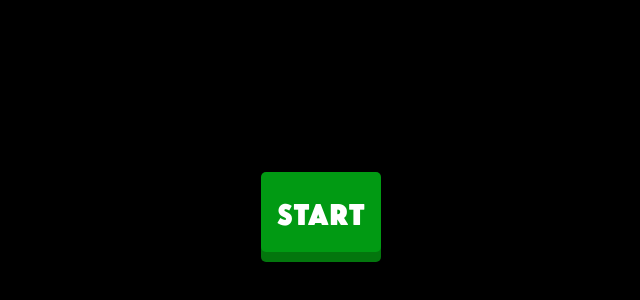
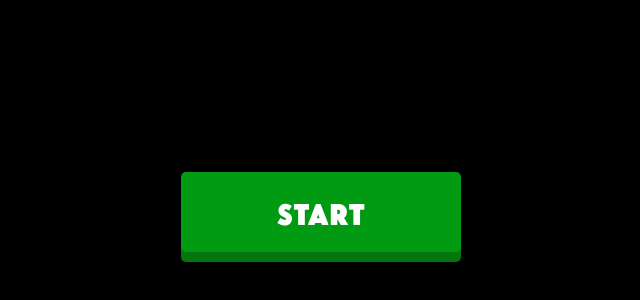
Before and after one commit to WhileIf001/Keyboard-Sim, a plain HTML site: page index.html in a window 1280 px wide. Shown: the part 146-446 px from the top of the page, without its empty margins (319-959 px from the left). Drawn offline with Linux system fonts and the light colour scheme.

Commit message:
Bugging start btn

```diff
--- a/index.html
+++ b/index.html
@@ -152,7 +152,7 @@
     margin: 20%;
   }
   .Start {
-   min-width: 120px;
+   min-width: 280px;
    height: 80px;
    background: #019A13;
    border-radius: 5px;
```
